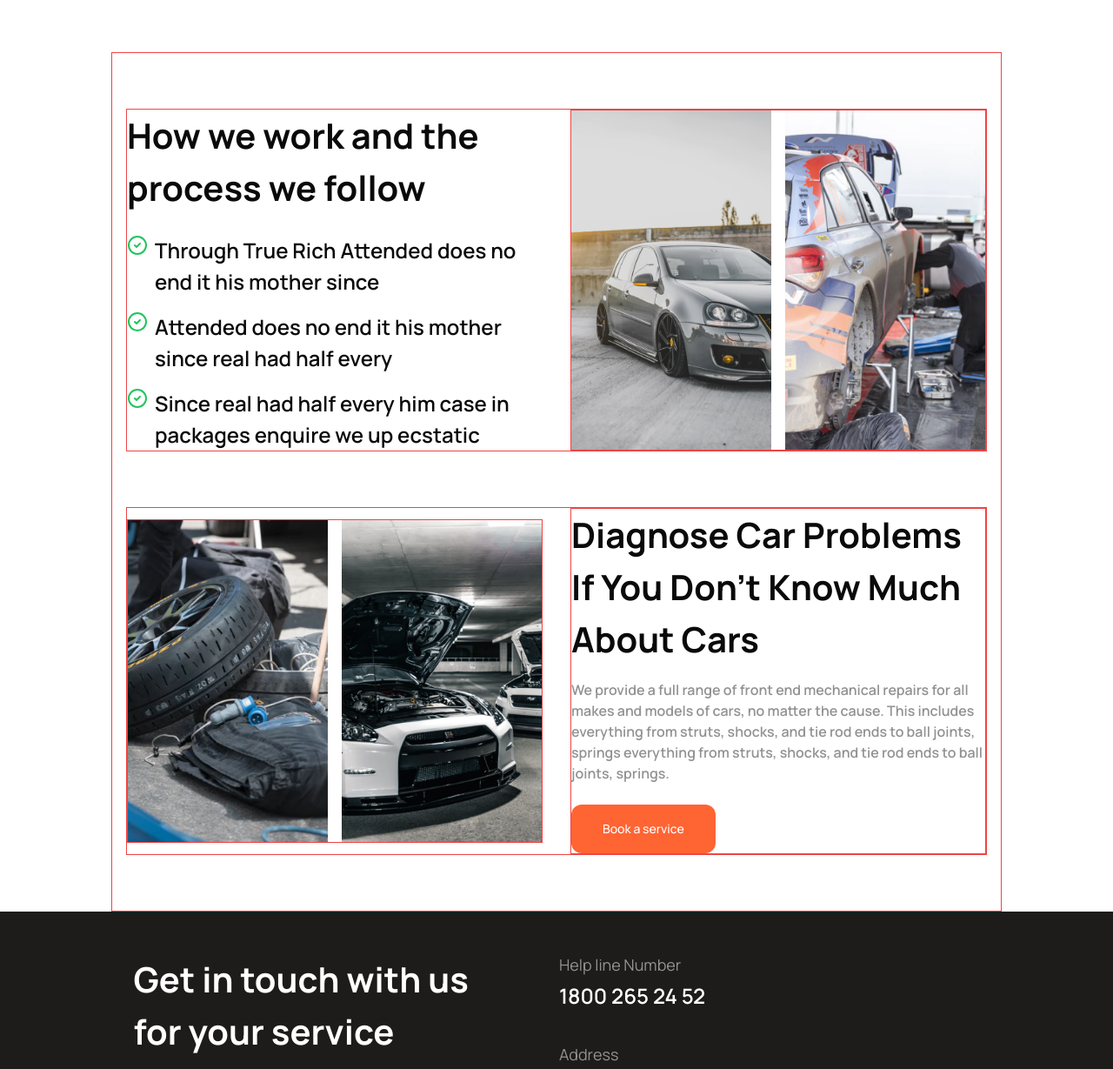
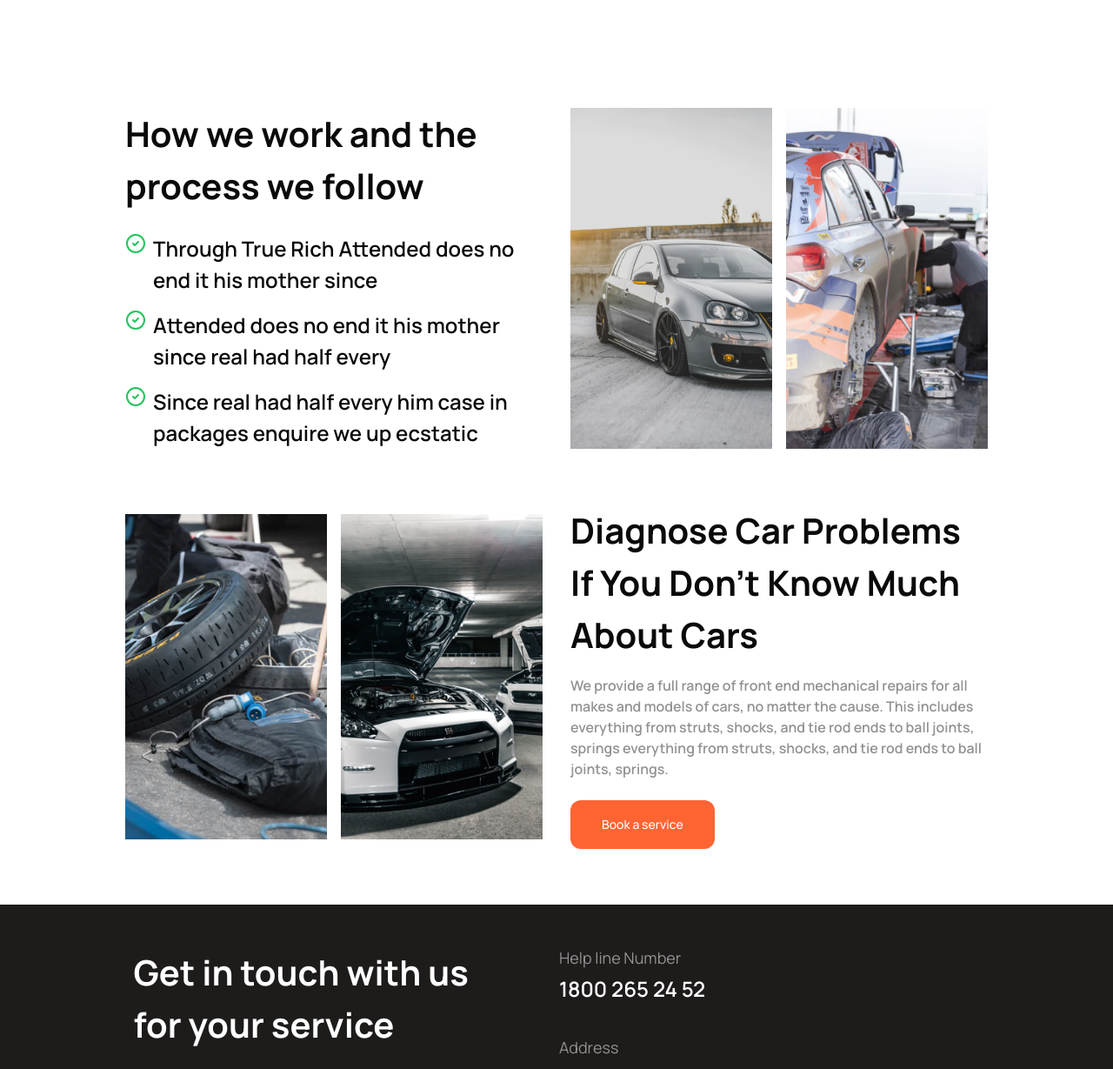
Before and after one commit to w3ngithub/revive-motors, a Next.js app: page /about in a window 1280 px wide. Shown: the part 892-2121 px from the top of the page at 87% size. Built offline with nearby package versions, Linux system fonts and the light colour scheme.

Commit message:
border removed

```diff
--- a/src/components/custom-components/about-process.tsx
+++ b/src/components/custom-components/about-process.tsx
@@ -5,8 +5,8 @@
 
 const AboutProcess = () => {
   return (
-    <section className="container mx-auto px-4 py-16 border border-red-500">
-      <div className="grid grid-cols-1 md:grid-cols-2 gap-8 mb-16 border border-red-500">
+    <section className="container mx-auto px-4 py-16  ">
+      <div className="grid grid-cols-1 md:grid-cols-2 gap-8 mb-16  ">
         <div>
           <h3 className="text-h3 font-bold mb-6">
             How we work and the process we follow
@@ -24,7 +24,7 @@
             ))}
           </ul>
         </div>
-        <div className="grid grid-cols-2 gap-4 border border-red-500">
+        <div className="grid grid-cols-2 gap-4  ">
           <Image
             src="/project/about-process-car.png"
             alt="Car service 1"
@@ -42,8 +42,8 @@
         </div>
       </div>
 
-      <div className="grid grid-cols-1 md:grid-cols-2 gap-8 items-center border border-red-500">
-        <div className="grid grid-cols-2 gap-4 border border-red-500">
+      <div className="grid grid-cols-1 md:grid-cols-2 gap-8 items-center  ">
+        <div className="grid grid-cols-2 gap-4  ">
           <Image
             src="/project/about-process-wheel.png"
             alt="Car part 1"
@@ -59,7 +59,7 @@
             className="object-cover w-full h-full"
           />
         </div>
-        <div className="border border-red-500">
+        <div className=" ">
           <h2 className="text-h3 font-bold mb-4">
             Diagnose Car Problems If You Don't Know Much About Cars
           </h2>
```
